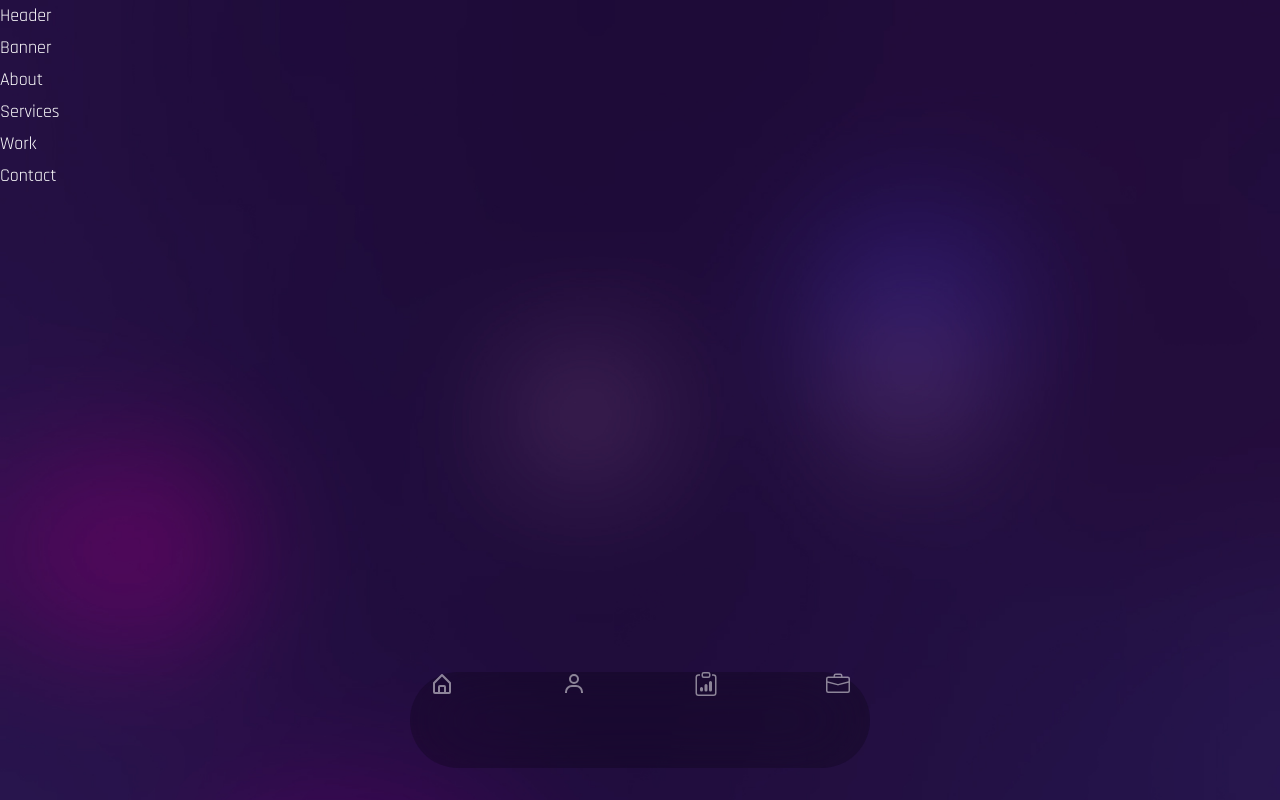
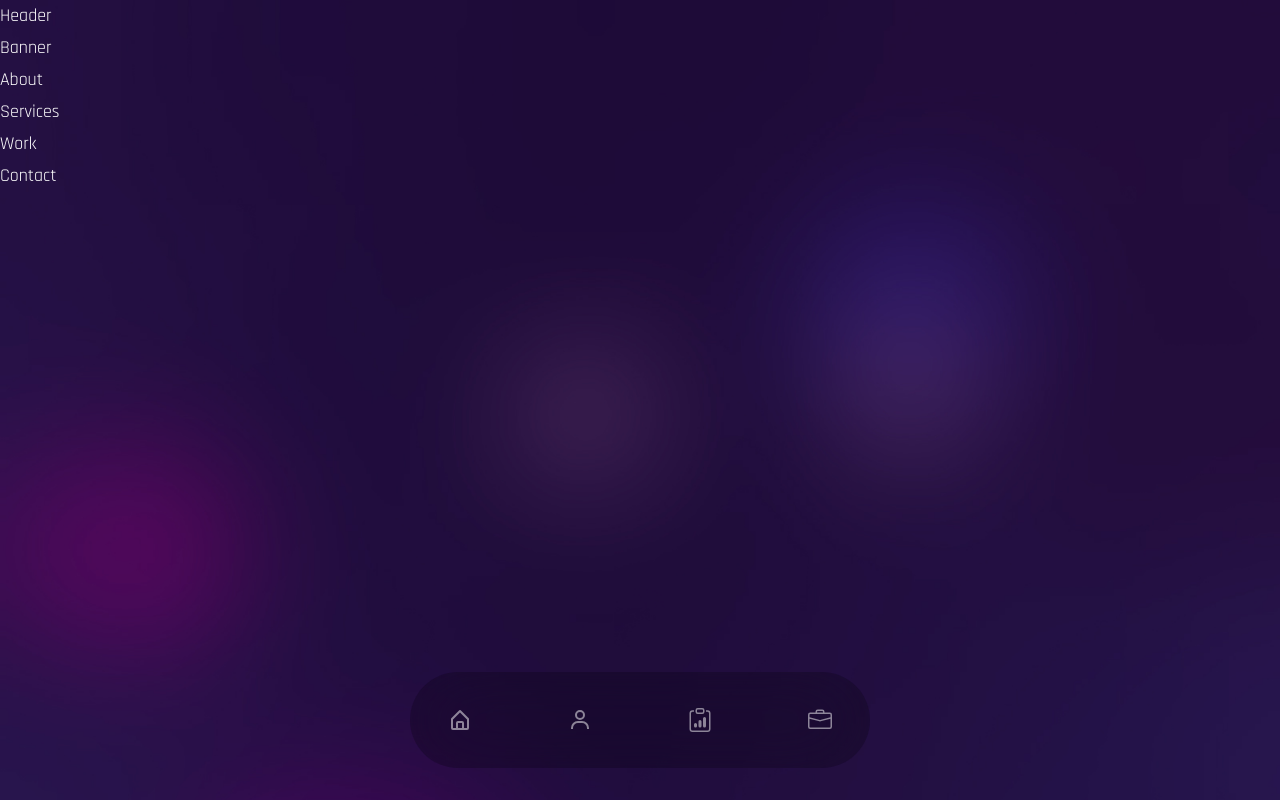
Before and after one commit to developermaroof/My_Personal_Portfolio, a React (Create React App) app: page / in a window 1280 px wide. Shown: the top 800 px of the page. Built offline with nearby package versions, Linux system fonts and the light colour scheme; a web font is replaced by a local one.

Commit message:
Updated Navbar

```diff
--- a/public/index.html
+++ b/public/index.html
@@ -2,12 +2,14 @@
 <html lang="en">
   <head>
     <meta charset="utf-8" />
+    <link rel="icon" href="%PUBLIC_URL%/icon.png" />
     <meta name="viewport" content="width=device-width, initial-scale=1" />
     <meta name="theme-color" content="#000000" />
     <meta
       name="description"
       content="Web site created using create-react-app"
     />
+    <link rel="apple-touch-icon" href="%PUBLIC_URL%/icon.png" />
     <!-- google fonts -->
     <link
     href="https://fonts.googleapis.com/css2?family=Aldrich&family=Orbitron:wght@400;500;600;700;800;900&family=Rajdhani:wght@300;400;500;600;700&display=swap"
--- a/src/components/Nav.js
+++ b/src/components/Nav.js
@@ -15,18 +15,30 @@ const Nav = () => {
         <div
           className="w-full bg-black/20 h-[96px] backdrop-blur-2xl
         rounded-full max-w-[460px] mx-auto px-5 flex justify-between
-        text-2xl text-white/50"
+        items-center text-2xl text-white/50"
         >
-          <Link>
+          <Link
+            className="cursor-pointer w-[60px] h-[60px] flex
+          items-center justify-center"
+          >
             <BiHomeAlt />
           </Link>
-          <Link>
+          <Link
+            className="cursor-pointer w-[60px] h-[60px] flex
+          items-center justify-center"
+          >
             <BiUser />
           </Link>
-          <Link>
+          <Link
+            className="cursor-pointer w-[60px] h-[60px] flex
+          items-center justify-center"
+          >
             <BsClipboardData />
           </Link>
-          <Link>
+          <Link
+            className="cursor-pointer w-[60px] h-[60px] flex
+          items-center justify-center"
+          >
             <BsBriefcase />
           </Link>
         </div>
```
Also changed, not shown: public/icon.png (added).
